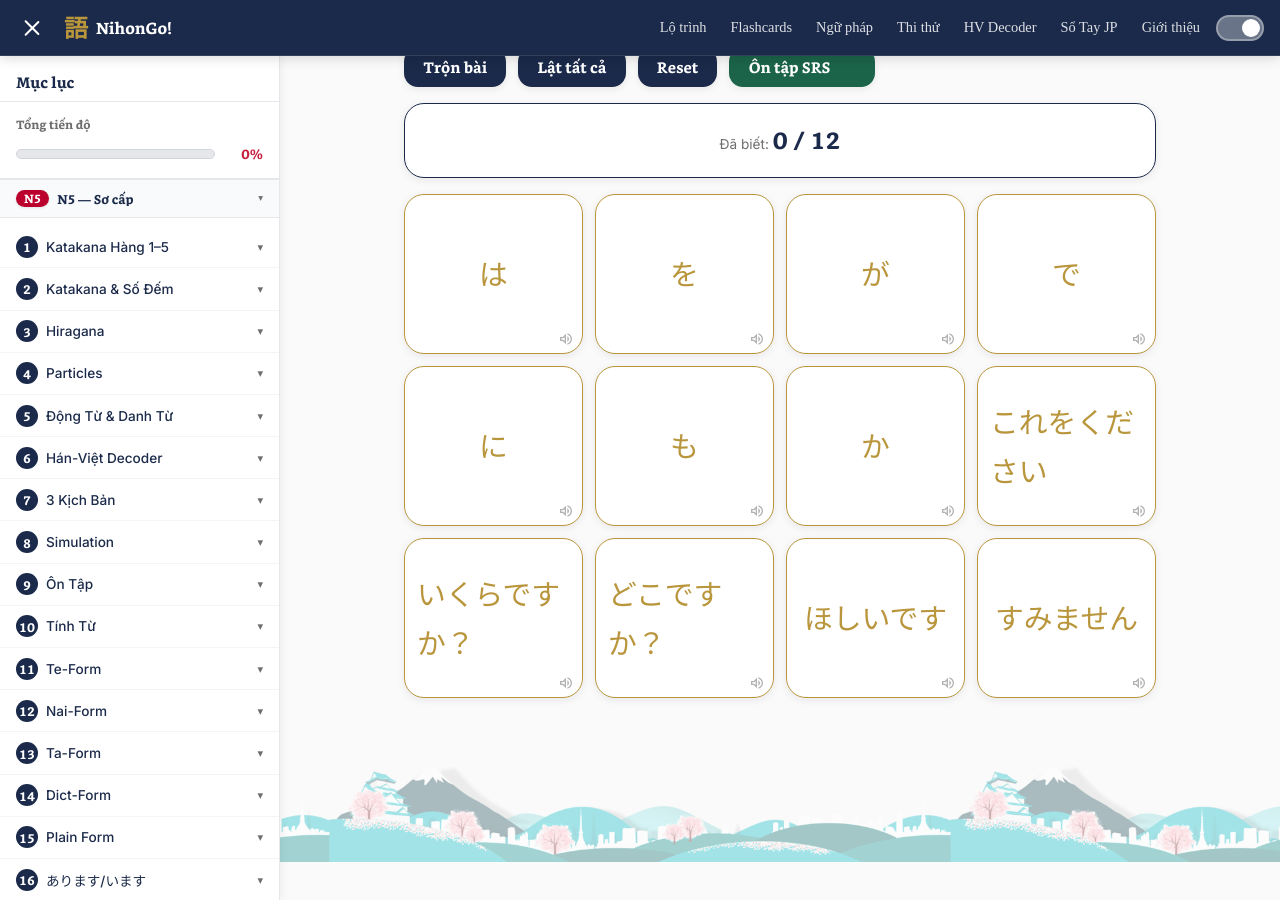
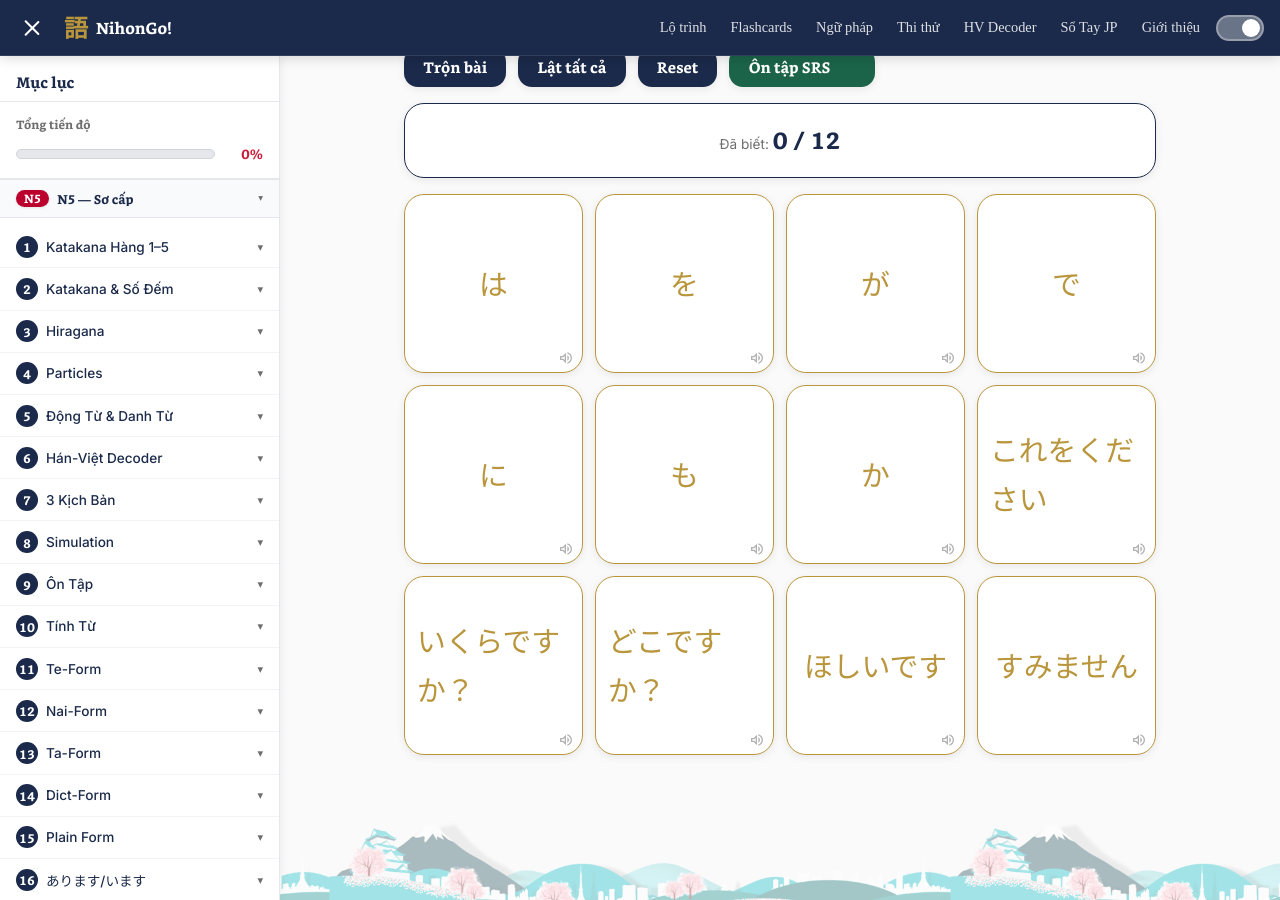
Before and after one commit to hoangphi01/learn-japanese, a Jekyll site: the page built from flashcards/particles.md, in a window 1280 px wide and 900 px high, scrolled down 332 px. Built offline with Jekyll 4.4.1, drawn with Linux system fonts in a browser that asks for light colours; some web fonts are replaced.

Commit message:
fix: make flashcards square using aspect-ratio: 1/1

```diff
--- a/assets/css/flashcard.css
+++ b/assets/css/flashcard.css
@@ -22,7 +22,7 @@
 .flashcard {
   perspective: 600px;
   cursor: pointer;
-  height: 140px;
+  aspect-ratio: 1 / 1;
 }
 
 .flashcard-inner {
@@ -178,7 +178,7 @@
   }
 
   .flashcard {
-    height: 120px;
+    aspect-ratio: 1 / 1;
   }
 
   .flashcard-char {
@@ -195,7 +195,7 @@
 }
 
 .flashcard.vocab {
-  height: 160px;
+  aspect-ratio: 1 / 1;
 }
 
 .flashcard.vocab .flashcard-char {
@@ -291,7 +291,7 @@
   }
 
   .flashcard.vocab {
-    height: 140px;
+    aspect-ratio: 1 / 1;
   }
 
   .flashcard.vocab .flashcard-char {
```
